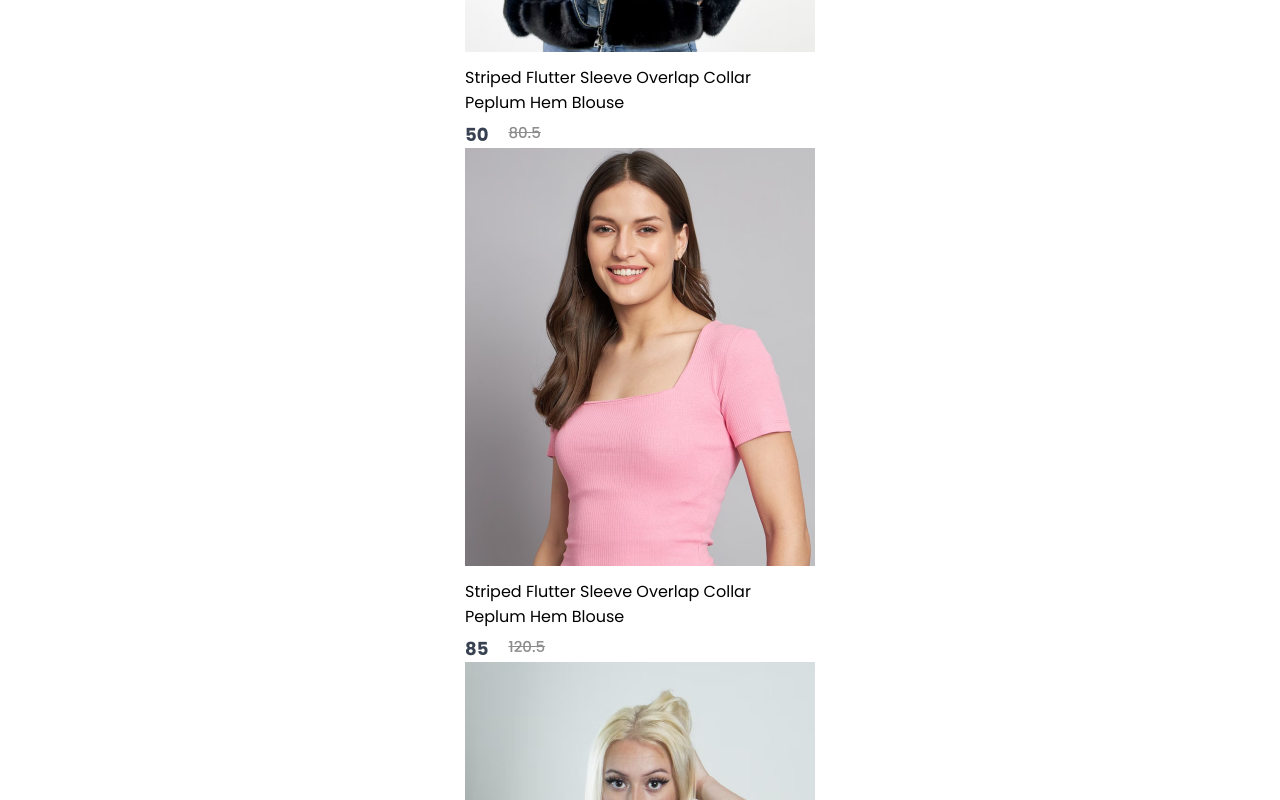
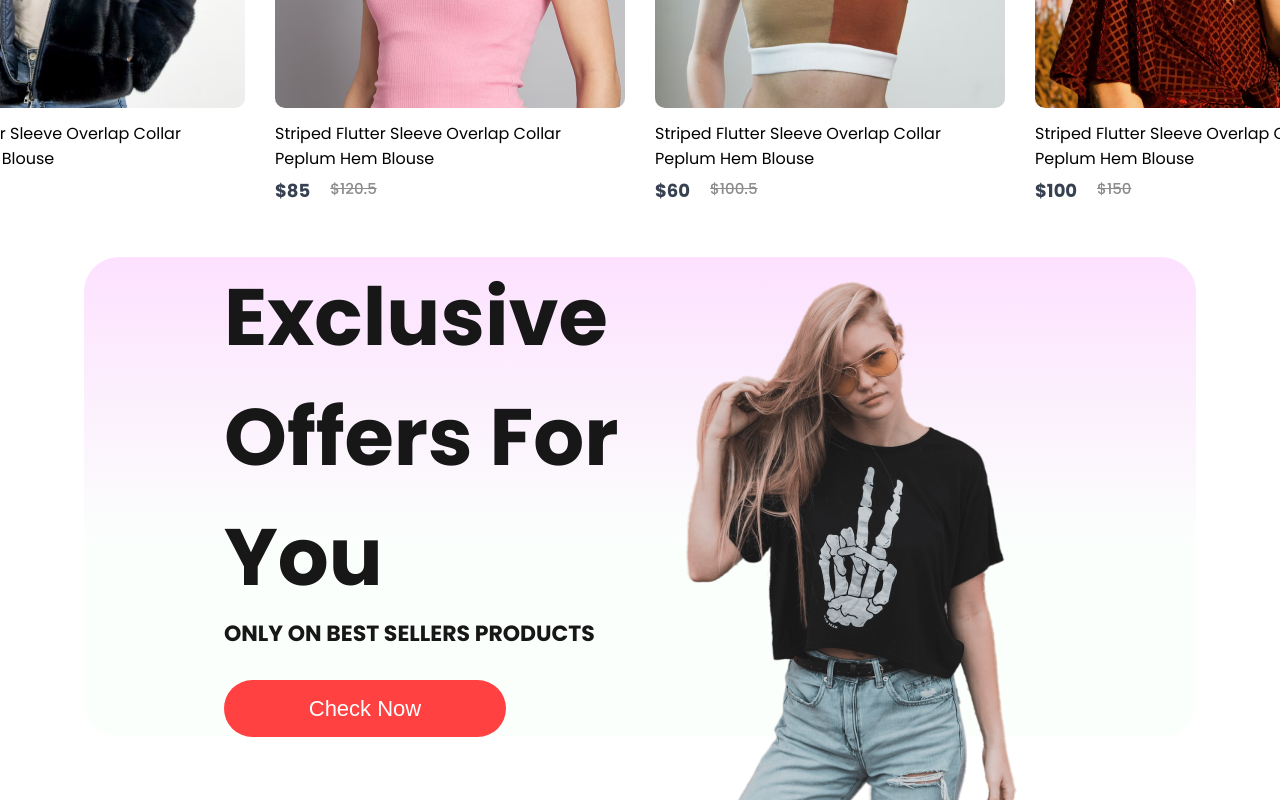
Before and after one commit to utkarsh125/ECommerce, a React (Vite) app in the folder ecommerce-website/: page / in a window 1280 px wide. Shown: the part 1360-2160 px from the top of the page. Built offline with nearby package versions, Linux system fonts and the light colour scheme.

Commit message:
Popular Section and Offer Section

```diff
--- a/ecommerce-website/src/components/Item/Item.jsx
+++ b/ecommerce-website/src/components/Item/Item.jsx
@@ -8,11 +8,11 @@
         <p>{props.name}</p>
         <div className='item-prices'>
             <div className='item-price-new'>
-                {props.new_price}
+                ${props.new_price}
             </div>
 
             <div className='item-price-old'>
-                {props.old_price}
+                ${props.old_price}
             </div>
         </div>
     </div>
--- /dev/null
+++ b/ecommerce-website/src/components/Offers/Offers.css
@@ -0,0 +1,50 @@
+.offers{
+    width: 65%;
+    height: 60vh;
+    display: flex;
+    margin: auto;
+    padding: 0px 140px;
+    background: linear-gradient(180deg, #fde1ff 0%, #e1ffea22 60%);
+    border-radius: 35px;
+}
+
+.offers-left{
+    flex: 1;
+    display: flex;
+    flex-direction: column;
+    justify-content: center;
+
+}
+
+.offers-left h1{
+    color: #171717;
+    font-size: 80px;
+    font-weight: 600;
+}
+
+.offers-left p{
+    color: #171717;
+    font-size: 22px;
+    font-weight: 600;
+}
+
+.offers-left button{
+    width: 282px;
+    height: 70px;
+    border-radius: 35px;
+    background: #ff4141;
+    border: none;
+    color: white;
+    font-size: 22px;
+    font-weight: 500;
+    margin-top: 30px;
+    cursor: pointer;
+}
+
+.offer-right{
+    flex: 1;
+    display: flex;
+    align-items: center;
+    justify-content: flex-end;
+    padding-top: 50px;
+}
--- /dev/null
+++ b/ecommerce-website/src/components/Offers/Offers.jsx
@@ -0,0 +1,22 @@
+import React from 'react'
+import './Offers.css'
+import exclusive_image from '../assets/exclusive_image.png'
+
+const Offers = () => {
+  return (
+    <div className="offers">
+        <div className="offers-left">
+            <h1>Exclusive</h1>
+            <h1>Offers For You</h1>
+            <p>ONLY ON BEST SELLERS PRODUCTS</p>
+            <button>Check Now</button>
+        </div>
+
+        <div className="offers-right">
+            <img src={exclusive_image} alt="" />
+        </div>
+    </div>
+  )
+}
+
+export default Offers
--- a/ecommerce-website/src/components/Popular/Popular.css
+++ b/ecommerce-website/src/components/Popular/Popular.css
@@ -7,9 +7,28 @@
 
 }
 
+.popular img{
+    border-radius: 10px;
+}
+
 .popular h1{
     color: #171717;
     font-size: 50px;
     font-weight: 600;
 
 }
+
+.popular hr{
+    width: 200px;
+    height: 6px;
+    border-radius: 10px;
+    background: #252525;
+
+}
+
+.popular-item{
+    margin-top: 50px;
+    display: flex;
+    gap: 30px;
+
+}
--- a/ecommerce-website/src/pages/Shop.jsx
+++ b/ecommerce-website/src/pages/Shop.jsx
@@ -1,12 +1,14 @@
 import React from 'react'
 import Hero from '../components/Hero/Hero'
 import Popular from '../components/Popular/Popular'
+import Offers from '../components/Offers/Offers'
 
 const Shop = () => {
   return (
     <div>
       <Hero />
       <Popular />
+      <Offers />
     </div>
   )
 }
```
